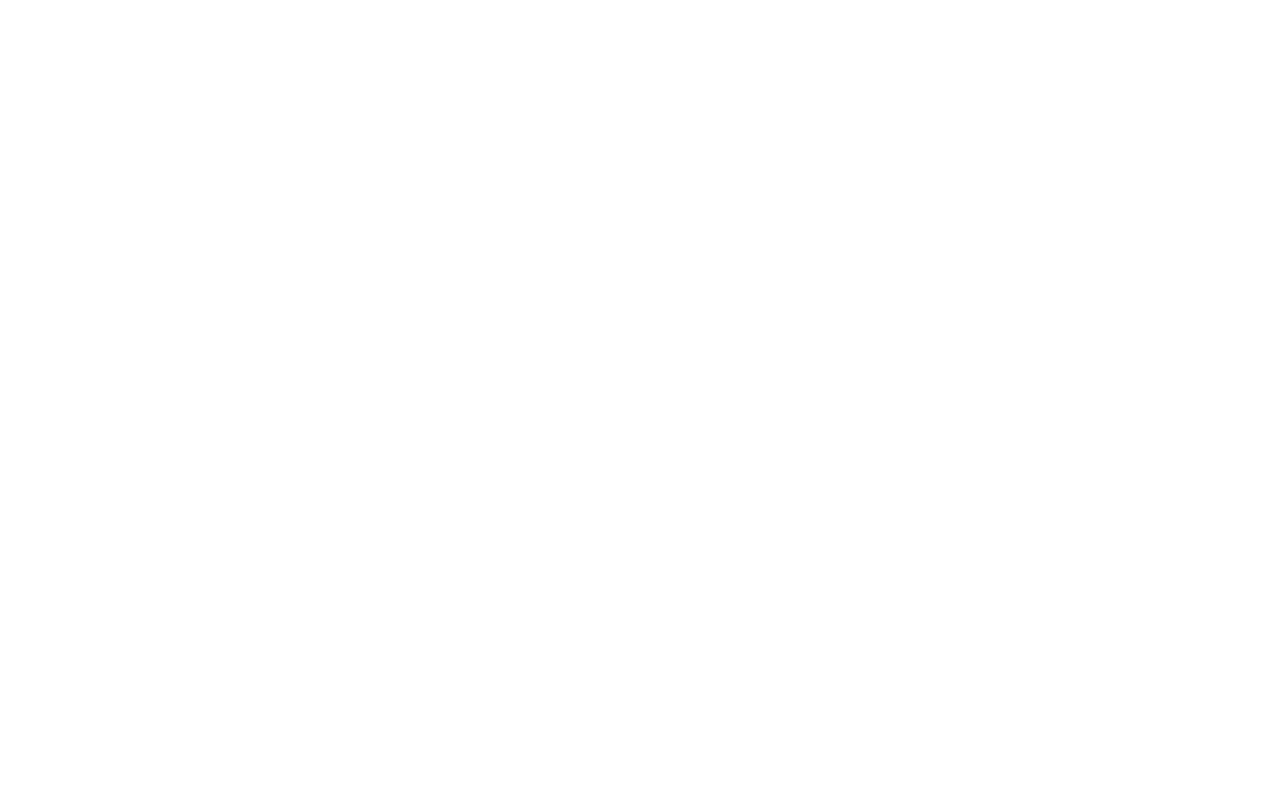
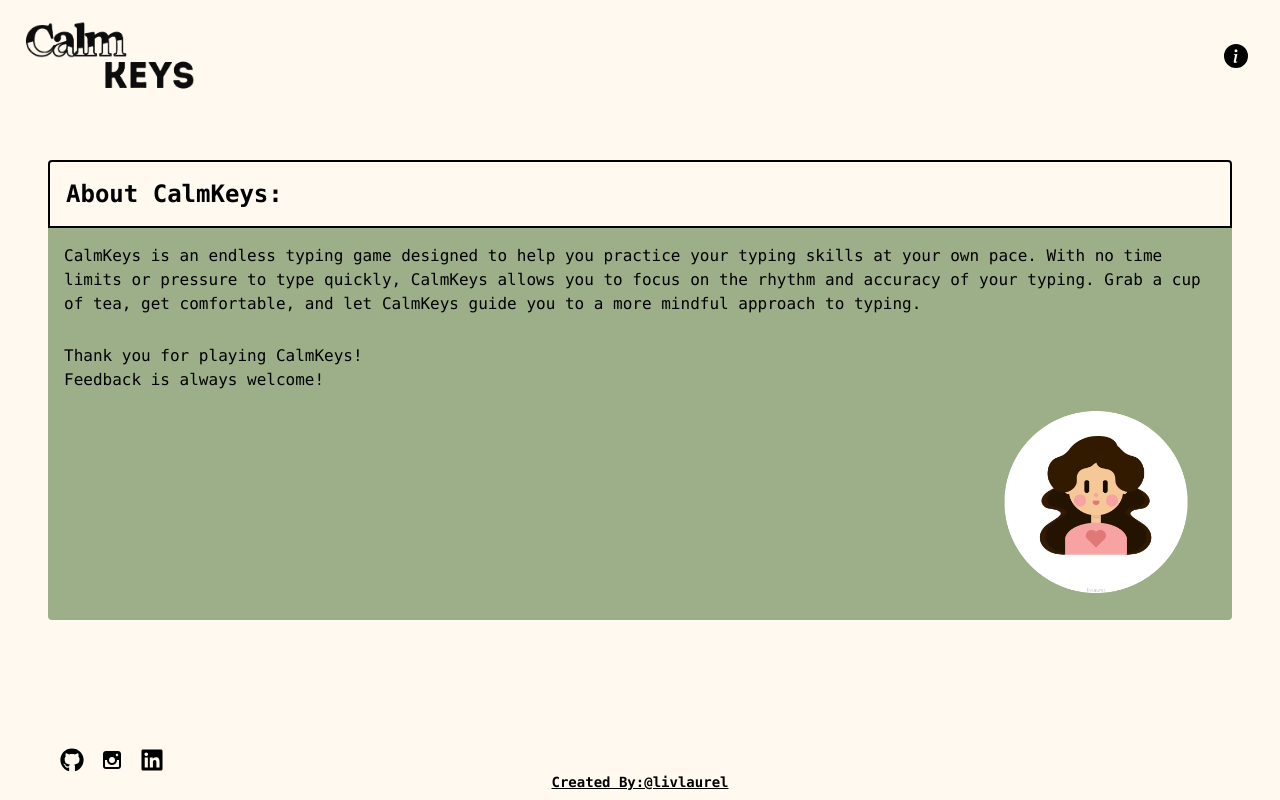
Before and after one commit to livlaurel/CalmKeys, a React (Vite) app in the folder calmkeys/: page /CalmKeys/about in a window 1280 px wide. Before the commit this address had no page. Built offline with nearby package versions, Linux system fonts and the light colour scheme.

Commit message:
undo changes

```diff
--- a/calmkeys/src/components/header.tsx
+++ b/calmkeys/src/components/header.tsx
@@ -5,11 +5,11 @@
     return (
         <main className="bg-[#fff9f0] top-0 z-50">
             <nav className="flex justify-between items-center p-4">
-                <a href="#/CalmKeys/" className="text-black flex justify-left">
+                <a href="/CalmKeys/" className="text-black flex justify-left">
                     <img src={logo} alt="Calm Keys Logo" className="w-48 h-20" />
                 </a>
                 <div className="flex">
-                    <a href="#/CalmKeys/about" className="mr-4 flex">
+                    <a href="/CalmKeys/about" className="mr-4 flex">
                         <BsFillInfoCircleFill className="w-6 h-6" />
                     </a>
                 </div>
--- a/calmkeys/vite.config.ts
+++ b/calmkeys/vite.config.ts
@@ -5,5 +5,5 @@
 // https://vite.dev/config/
 export default defineConfig({
   plugins: [react(),tailwindcss(),],
-  base: '/CalmKeys/'
+  base: "/CalmKeys/"
 })
```
Also changed, not shown: calmkeys/src/App.tsx (+6 -6 lines).
